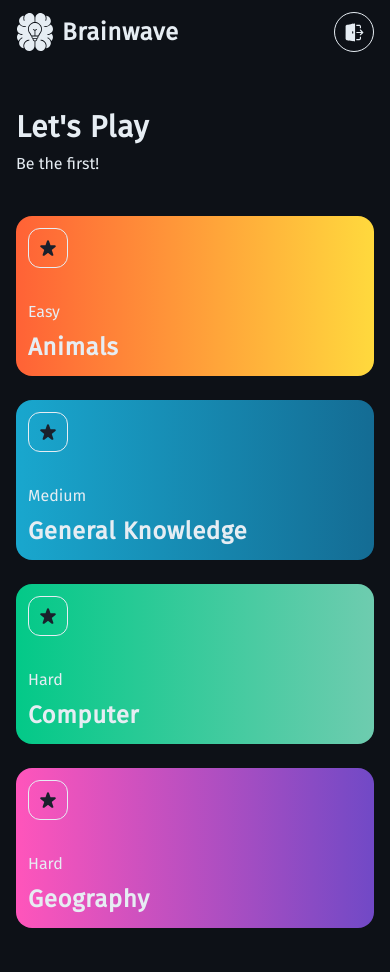
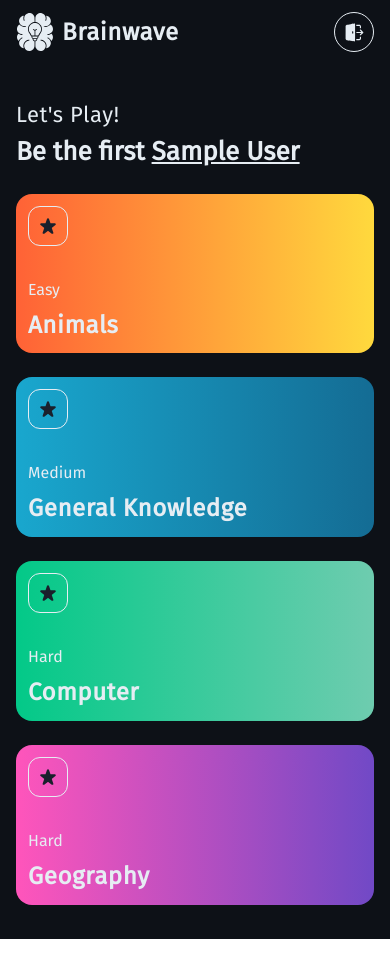
Before and after one commit to rolandowebdev/brain-wave, a React (Vite) app: page / in a window 390 px wide. After the commit the page ends 939 px from the top, so only its background shows below. Built offline with nearby package versions, Linux system fonts and the light colour scheme; no server answers; sample sign-in values are in the browser's storage.

Commit message:
feat: add fullname user and fixed responsive

```diff
--- a/src/context/AuthProvider/AuthReducer.tsx
+++ b/src/context/AuthProvider/AuthReducer.tsx
@@ -6,6 +6,11 @@ export const AuthReducer = (
 ): AuthState => {
   switch (action.type) {
     case 'SIGNIN': {
+      return {
+        currentUser: action.payload,
+      }
+    }
+    case 'SIGNUP': {
       return {
         currentUser: action.payload,
       }
--- a/src/models/authUser.ts
+++ b/src/models/authUser.ts
@@ -7,7 +7,7 @@ export interface AuthContextProps {
 }
 
 export interface AuthAction {
-  type: 'SIGNIN' | 'LOGOUT'
+  type: 'SIGNIN' | 'SIGNUP' | 'LOGOUT'
   payload?: any
 }
 
--- a/src/pages/Dashboard/Dashboard.tsx
+++ b/src/pages/Dashboard/Dashboard.tsx
@@ -1,4 +1,5 @@
 import { MenuCard, Navbar } from '@/components'
+import { useAuth } from '@/context'
 import { menus } from '@/data'
 import { handleSignOut } from '@/utils/handleSignOut'
 import { Box, Grid, Heading, Text, VStack } from '@chakra-ui/react'
@@ -6,15 +7,24 @@ import { useNavigate } from 'react-router-dom'
 
 export const Dashboard = () => {
   const navigate = useNavigate()
+  const { currentUser } = useAuth()
   return (
     <>
       <Navbar signout={() => handleSignOut(navigate)} />
-      <Box as="main" py="44px">
-        <VStack spacing={1} alignItems="flex-start" mb="40px">
-          <Heading as="h1" letterSpacing="wide">
-            Let's Play
+      <Box as="main" py="34px">
+        <VStack
+          spacing={1}
+          alignItems="flex-start"
+          mb={{ base: '24px', md: '28px', lg: '64px' }}>
+          <Text as="p" letterSpacing="wide" fontSize="22px">
+            Let's Play!
+          </Text>
+          <Heading as="h1" fontSize="26px">
+            Be the first{' '}
+            <Text as="span" textDecor="underline" textTransform="capitalize">
+              {currentUser?.displayName}
+            </Text>
           </Heading>
-          <Text as="p">Be the first!</Text>
         </VStack>
         <Grid
           templateColumns={[
--- a/src/pages/Quiz/Quiz.tsx
+++ b/src/pages/Quiz/Quiz.tsx
@@ -167,7 +167,7 @@ export const Quiz = () => {
         <Stack
           as="main"
           alignItems="flex-end"
-          direction={['column', 'row', 'row', 'row']}
+          direction={{ base: 'column', md: 'column', lg: 'row' }}
           gap={8}
           pb="44px">
           <VStack
--- a/src/pages/SignIn/SignIn.tsx
+++ b/src/pages/SignIn/SignIn.tsx
@@ -80,9 +80,10 @@ export const SignIn = () => {
       flexDir="column"
       gap={4}
       justifyContent="center"
-      alignItems="center">
-      <VStack as="header" spacing="6" mt="8">
-        <Brainwave size="64" />
+      alignItems="center"
+      paddingBottom="32px">
+      <VStack as="header" spacing="4" mt="6">
+        <Brainwave size="48" />
         <Heading as="h1" fontWeight="300" fontSize="24px">
           Sign in to Brainwave
         </Heading>
--- a/src/pages/SignUp/SignUp.tsx
+++ b/src/pages/SignUp/SignUp.tsx
@@ -1,5 +1,6 @@
 import { Brainwave, CustomInput } from '@/components'
 import { ERROR_CODE } from '@/constants'
+import { useAuth } from '@/context'
 import { auth } from '@/libs'
 import {
   Alert,
@@ -18,11 +19,14 @@ import {
   Text,
   VStack,
 } from '@chakra-ui/react'
-import { createUserWithEmailAndPassword } from 'firebase/auth'
+import { createUserWithEmailAndPassword, updateProfile } from 'firebase/auth'
 import { FormEvent, useRef, useState } from 'react'
 import { Link as RouterLink } from 'react-router-dom'
 
 export const SignUp = () => {
+  const { dispatch } = useAuth()
+
+  const fullNameRef = useRef<HTMLInputElement>(null)
   const emailRef = useRef<HTMLInputElement>(null)
   const passwordRef = useRef<HTMLInputElement>(null)
   const confirmPasswordRef = useRef<HTMLInputElement>(null)
@@ -32,6 +36,7 @@ export const SignUp = () => {
   const [successMessage, setSuccessMessage] = useState<string>('')
 
   const clearInputAndSetError = (errorMessage: string) => {
+    if (fullNameRef.current) fullNameRef.current.value = ''
     if (emailRef.current) emailRef.current.value = ''
     if (passwordRef.current) passwordRef.current.value = ''
     if (confirmPasswordRef.current) confirmPasswordRef.current.value = ''
@@ -45,11 +50,15 @@ export const SignUp = () => {
     }
     try {
       setLoading(true)
-      await createUserWithEmailAndPassword(
+      const res = await createUserWithEmailAndPassword(
         auth,
         emailRef.current?.value || '',
         passwordRef.current?.value || ''
       )
+      const user = await updateProfile(res.user, {
+        displayName: fullNameRef.current?.value,
+      })
+      dispatch({ type: 'SIGNUP', payload: user })
       setSuccessMessage('Successfully created account!')
       clearInputAndSetError('')
     } catch (error: any) {
@@ -76,9 +85,10 @@ export const SignUp = () => {
       flexDir="column"
       gap={4}
       justifyContent="center"
-      alignItems="center">
-      <VStack as="header" spacing="6" mt="8">
-        <Brainwave size="64" />
+      alignItems="center"
+      paddingBottom="32px">
+      <VStack as="header" spacing="4" mt="6">
+        <Brainwave size="48" />
         <Heading as="h1" fontWeight="300" fontSize="24px">
           Sign up to Brainwave
         </Heading>
@@ -105,7 +115,11 @@ export const SignUp = () => {
           <form onSubmit={handleSignUp}>
             <Stack spacing={4}>
               <FormControl as="fieldset">
-                <FormLabel fontSize="sm">Email address</FormLabel>
+                <FormLabel fontSize="sm">Full Name</FormLabel>
+                <CustomInput type="text" ref={fullNameRef} />
+              </FormControl>
+              <FormControl as="fieldset">
+                <FormLabel fontSize="sm">Email Address</FormLabel>
                 <CustomInput type="email" ref={emailRef} />
               </FormControl>
               <FormControl as="fieldset">
```
